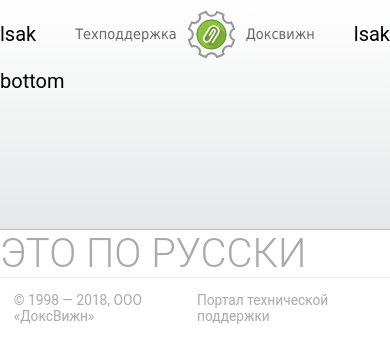
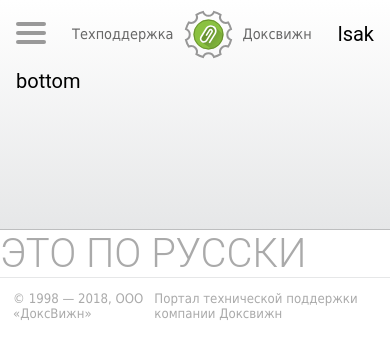
Before and after one commit to emptyfortress/support, a Nuxt app: page / in a window 390 px wide. Shown: the top 362 px of the page. Built offline with nearby package versions, Linux system fonts and the light colour scheme.

Commit message:
add hamburger component

```diff
--- a/assets/css/main.scss
+++ b/assets/css/main.scss
@@ -24,39 +24,92 @@ h1 {
 // 	transform: scale(0);
 // }
 
-.page-enter-active, .page-leave-active {
-  transition: all .5s;
+// .page-enter-active, .page-leave-active {
+//   transition: all .5s;
+// }
+// .page-enter, .page-leave-active {
+//   opacity: 0;
+// 	transform: scale(0);
+// }
+//
+// .bounce-enter-active {
+//   animation: bounce-in .8s;
+// }
+// .bounce-leave-active {
+//   animation: bounce-out .5s;
+// }
+//
+// @keyframes bounce-in {
+//   0% { transform: scale(0) }
+//   50% { transform: scale(1.5) }
+//   100% { transform: scale(1) }
+// }
+// @keyframes bounce-out {
+//   0% { transform: scale(1) }
+//   50% { transform: scale(1.5) }
+//   100% { transform: scale(0) }
+// }
+//
+// .slide-left-enter,
+// .slide-right-leave-active {
+//   opacity: 0;
+//   transform: translate(100px, 0);
+// }
+// .slide-left-leave-active,
+// .slide-right-enter {
+//   opacity: 0;
+//   transform: translate(-100px, 0);
+// }
+// hamburger menu ********************
+.navTrigger {
+  cursor: pointer;
+  width: 30px;
+  height: 25px;
+  // margin: auto;
+  // position: absolute;
+  // left: 0;
+  // right: 0;
+  // top: 0;
+  // bottom: 0;
+  i {
+    background-color: #999;
+    border-radius: 2px;
+    content: '';
+    display: block;
+    width: 100%;
+    height: 4px;
   }
-.page-enter, .page-leave-active {
-  opacity: 0;
-	transform: scale(0);
+  i:nth-child(1) {
+    -webkit-animation:outT 0.8s backwards;
+    animation:outT 0.8s backwards;
+    -webkit-animation-direction:reverse;
+    animation-direction:reverse;
   }
-
-.bounce-enter-active {
-  animation: bounce-in .8s;
+  i:nth-child(2) {
+    margin: 5px 0;
+    -webkit-animation:outM 0.8s backwards;
+    animation:outM 0.8s backwards;
+    -webkit-animation-direction:reverse;
+    animation-direction:reverse;
   }
-.bounce-leave-active {
-  animation: bounce-out .5s;
+  i:nth-child(3) {
+    -webkit-animation:outBtm 0.8s backwards;
+    animation:outBtm 0.8s backwards;
+    -webkit-animation-direction:reverse;
+    animation-direction:reverse;
   }
-
-@keyframes bounce-in {
-  0% { transform: scale(0) }
-  50% { transform: scale(1.5) }
-  100% { transform: scale(1) }
+  &.active {
+    i:nth-child(1) {
+      -webkit-animation:inT 0.8s forwards;
+      animation:inT 0.8s forwards;
     }
-@keyframes bounce-out {
-  0% { transform: scale(1) }
-  50% { transform: scale(1.5) }
-  100% { transform: scale(0) }
+    i:nth-child(2) {
+      -webkit-animation:inM 0.8s forwards;
+      animation:inM 0.8s forwards;
     }
-
-.slide-left-enter,
-.slide-right-leave-active {
-  opacity: 0;
-  transform: translate(100px, 0);
+    i:nth-child(3) {
+      -webkit-animation:inBtm 0.8s forwards;
+      animation:inBtm 0.8s forwards;
     }
-.slide-left-leave-active,
-.slide-right-enter {
-  opacity: 0;
-  transform: translate(-100px, 0);
   }
+}
--- a/components/BigHeader.vue
+++ b/components/BigHeader.vue
@@ -1,7 +1,7 @@
 <template>
 	<div class="big-header">
 		<div class="topBar">
-			<div>lsak</div>
+			<Ham />
 			<Logo />
 			<div>lsak</div>
 		</div>
@@ -15,10 +15,12 @@
 
 <script>
 	import Logo from '@/components/Logo'
+	import Ham from '@/components/Ham'
 
 	export default {
 		components: {
-			Logo
+			Logo,
+			Ham
 		}
 	}
 </script>
@@ -29,6 +31,7 @@
 .big-header {
 	display: grid;
 	grid-template-rows: 30% 70%;
+	padding: 0 1rem;
 	background: linear-gradient(white, var(--dv-gray2));
 	border-bottom: 1px solid var(--dv-gray3);
 }
--- a/components/Footer.vue
+++ b/components/Footer.vue
@@ -1,7 +1,7 @@
 <template>
 	<div class="footer">
 		<div>© 1998 — 2018, ООО «ДоксВижн»</div>
-		<div>Портал технической поддержки</div>
+		<div>Портал технической поддержки компании Доксвижн</div>
 	</div>
 </template>
 
@@ -16,10 +16,11 @@ export default {
 	@import '~assets/css/colors';
 
 	.footer {
+		font-family: Tahoma, "Helvetica Neue", Helvetica, Arial, sans-serif;
 		display: flex;
 		justify-content: space-between;
 		padding: 1em;
-		font-size: .86rem;
+		font-size: .82rem;
 		border-top: 1px solid var(--dv-gray2);
 		color: #aaa;
 	}
--- /dev/null
+++ b/components/Ham.vue
@@ -0,0 +1,15 @@
+<template>
+	<div class="navTrigger" v-on:click="test">
+		<i></i><i></i><i></i>
+	</div>
+</template>
+
+<script>
+export default {
+	methods: {
+		test() {
+			alert('alskjdlas');
+		}
+	}
+}
+</script>
--- a/components/Logo.vue
+++ b/components/Logo.vue
@@ -22,6 +22,7 @@ export default {
 		font-size: .9rem;
 		color: #666;
 		font-family: Tahoma;
+		cursor: pointer;
 		img {
 			margin: 0 10px;
 		}
```
Lines whose indentation alone changed are shown as unchanged.
